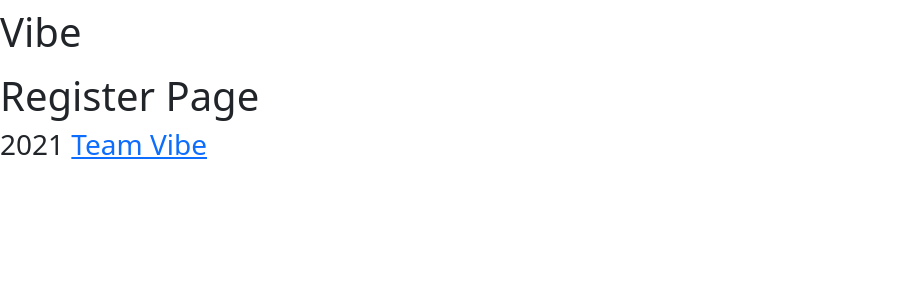
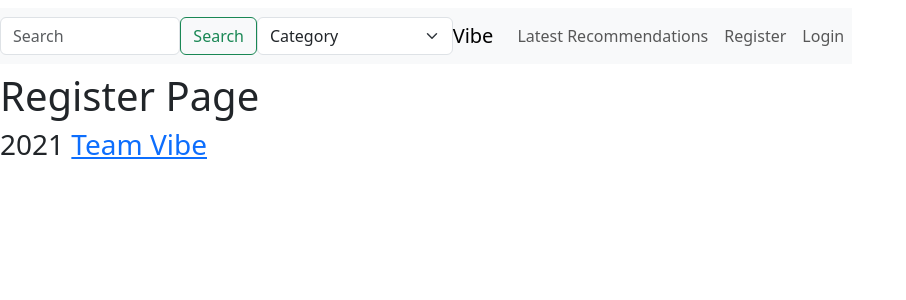
Before and after one commit to ThomasVirgo/Chat-App-Client, a React app: page /Register in a window 1280 px wide. Shown: the top 300 px of the page, without its empty margins (0-906 px from the left). Built offline with nearby package versions, Linux system fonts and the light colour scheme.

Commit message:
Create navbar without form control

```diff
--- a/src/layout/Navbar/index.js
+++ b/src/layout/Navbar/index.js
@@ -1,14 +1,33 @@
-import React from 'react'
-const Navbar = () => {
-    return (
-        <div className="navbar">
-            <header>
-                <div>
-                    <h1>Vibe</h1>
-                </div>
-             </header>
-        </div>
-     );
-}
+import React from 'react';
+import { Navbar, Nav, Form, FormControl, Button } from 'react-bootstrap';
 
-export default Navbar;
+const NavigationBar = () => {
+  return (
+    <div className="navbar">
+      {/* Add form validation */}
+      <Navbar bg="light" expand="lg">
+        <Navbar.Toggle aria-controls="navbarScroll" />
+        <Navbar.Collapse id="navbarScroll">
+          <Form className="d-flex">
+            <FormControl type="search" placeholder="Search" className="mr-2" aria-label="Search" />
+            <Button variant="outline-success">Search</Button>
+            <Form.Select aria-label="Default select example">
+              <option>Category</option>
+              <option value="1">Dining</option>
+              <option value="2">Events</option>
+              <option value="3">Movies</option>
+            </Form.Select>
+          </Form>
+          <Navbar.Brand href="/">Vibe</Navbar.Brand>
+          <Nav className="mr-auto my-2 my-lg-0" style={{ maxHeight: '100px' }} navbarScroll>
+            <Nav.Link href="#action1">Latest Recommendations</Nav.Link>
+            <Nav.Link href="#action1">Register</Nav.Link>
+            <Nav.Link href="#action2">Login</Nav.Link>
+          </Nav>
+        </Navbar.Collapse>
+      </Navbar>
+    </div>
+  );
+};
+
+export default NavigationBar;
```
